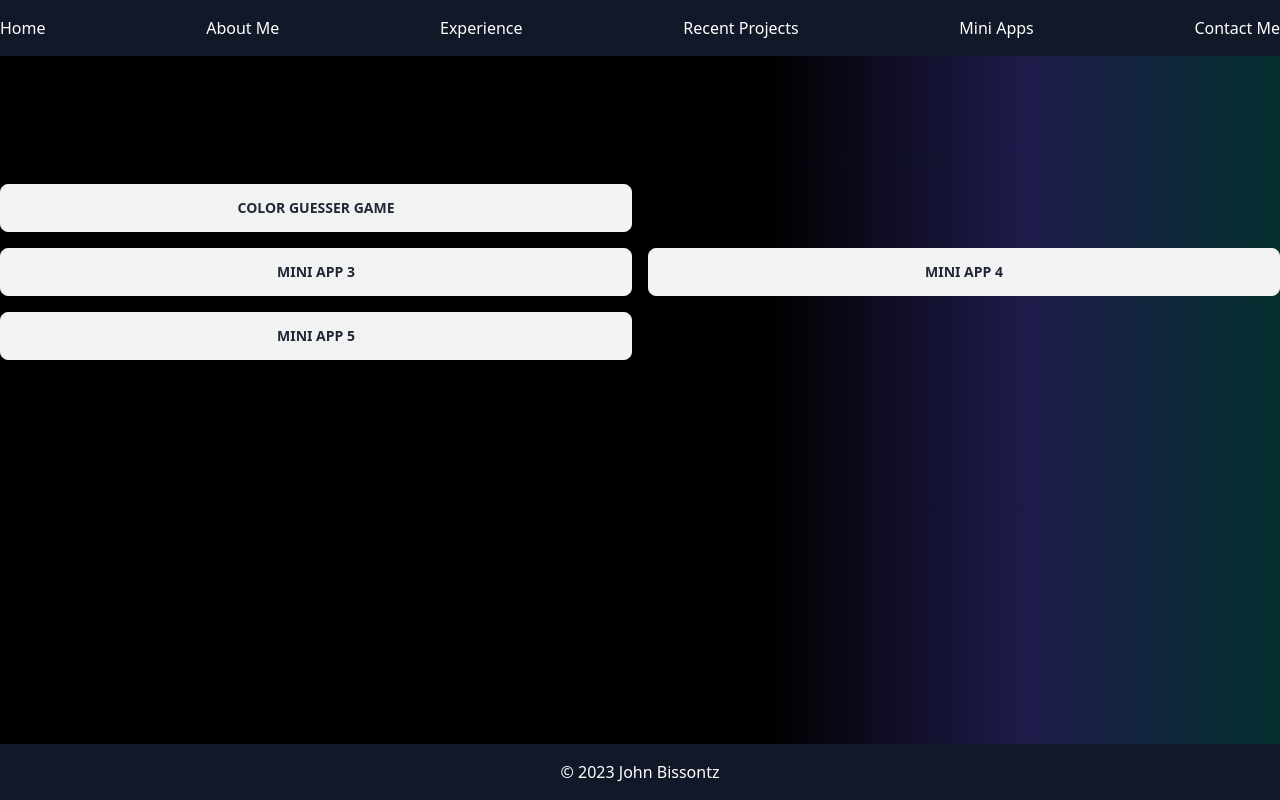
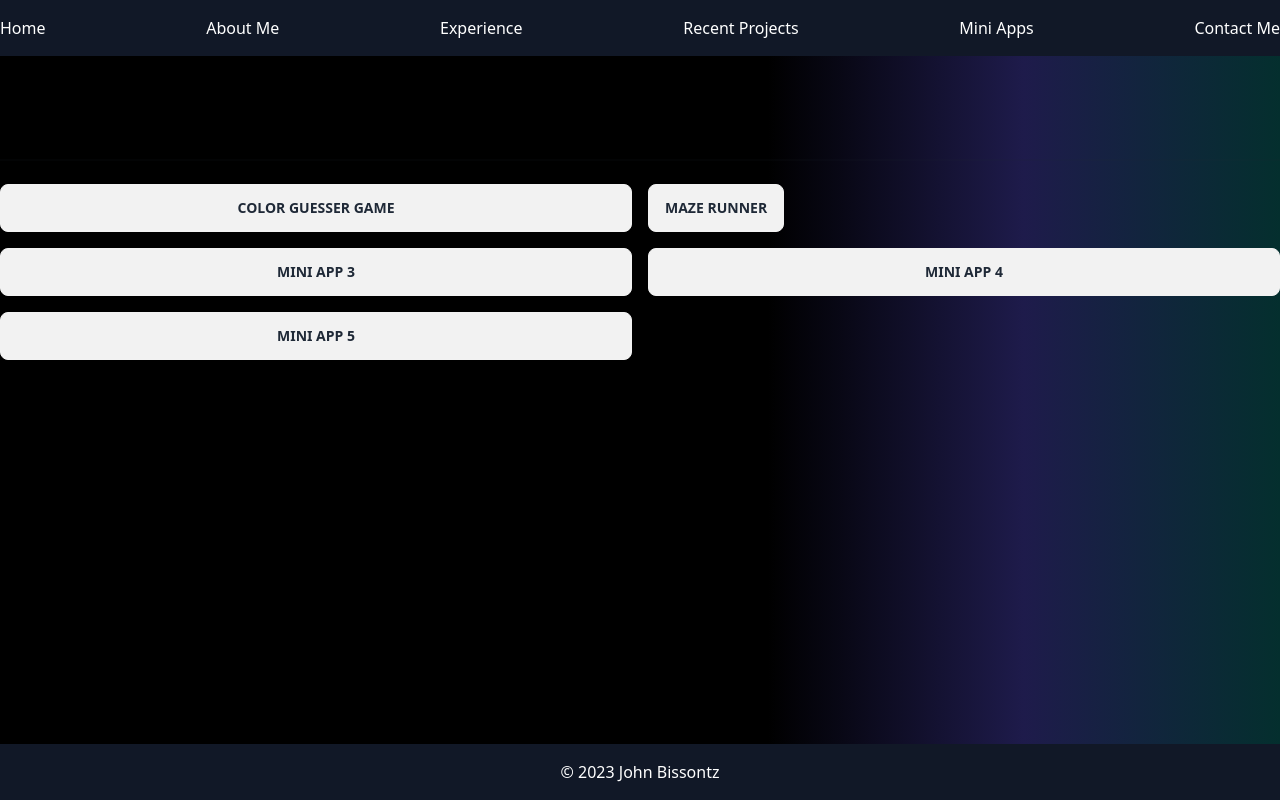
Before and after one commit to Bissontz/bissontz-portfolio, a Next.js app: page /mini_apps in a window 1280 px wide. Built offline with nearby package versions, Linux system fonts and the light colour scheme.

Commit message:
Trying to put the button back

```diff
--- a/src/app/(pages)/mini_apps/page.tsx
+++ b/src/app/(pages)/mini_apps/page.tsx
@@ -11,7 +11,7 @@ const MiniAppsPage = () => (
         <div className="divider"/>
         <div className="grid gap-4 grid-cols-2">
             <button className="btn">Color Guesser Game</button>
-            <Link href="mini_apps/maze_runner">Maze Runner</Link>
+            <Link href="mini_apps/maze_runner"><button className="btn">Maze Runner</button></Link>
             <button className="btn">Mini App 3</button>
             <button className="btn">Mini App 4</button>
             <button className="btn">Mini App 5</button>
```
